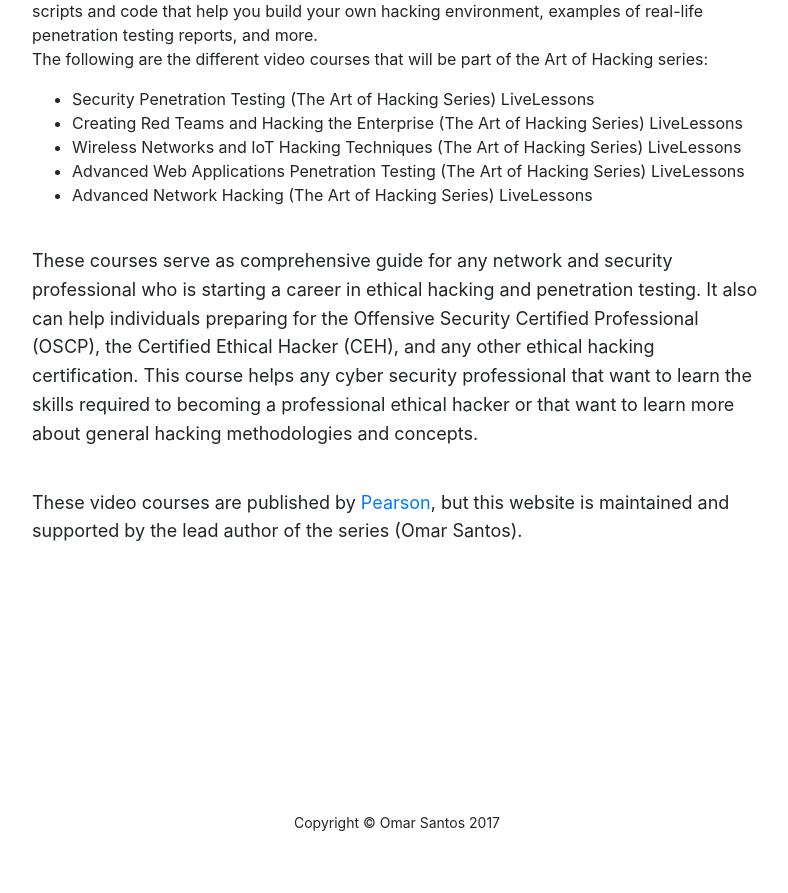
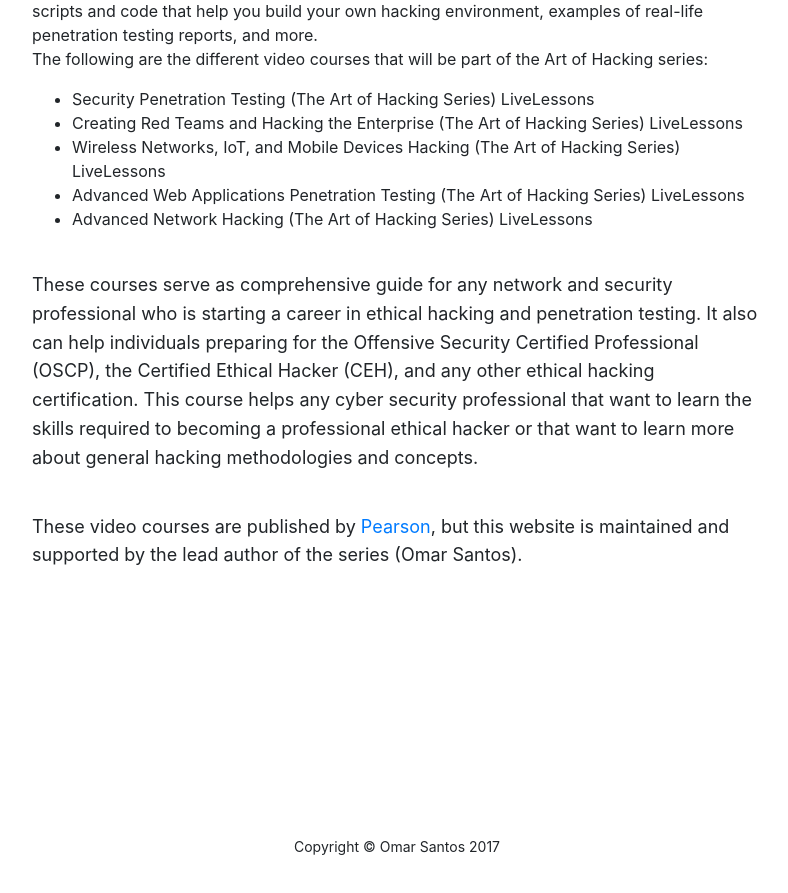
Before and after one commit to vikasksrivastava/web, a website with bundled scripts: page index.html in a window 1280 px wide. Shown: the part 1281-2174 px from the top of the page, without its empty margins (243-1031 px from the left). Built offline with nearby package versions, Linux system fonts and the light colour scheme.

Commit message:
Update index.html

```diff
--- a/index.html
+++ b/index.html
@@ -83,7 +83,7 @@
   <ul>
     <li>Security Penetration Testing (The Art of Hacking Series) LiveLessons </li>
     <li>Creating Red Teams and Hacking the Enterprise (The Art of Hacking Series) LiveLessons </li>
-    <li>Wireless Networks and IoT Hacking Techniques (The Art of Hacking Series) LiveLessons</li>
+    <li>Wireless Networks, IoT, and Mobile Devices Hacking (The Art of Hacking Series) LiveLessons</li>
     <li>Advanced Web Applications Penetration Testing (The Art of Hacking Series) LiveLessons</li>
     <li>Advanced Network Hacking (The Art of Hacking Series) LiveLessons</li>
   </ul>
```
